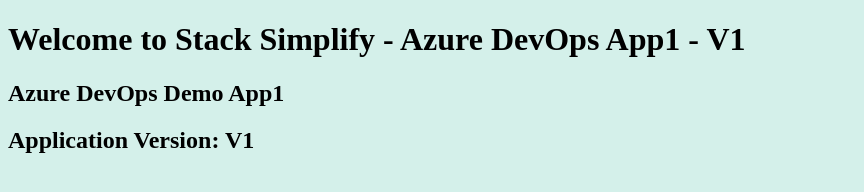
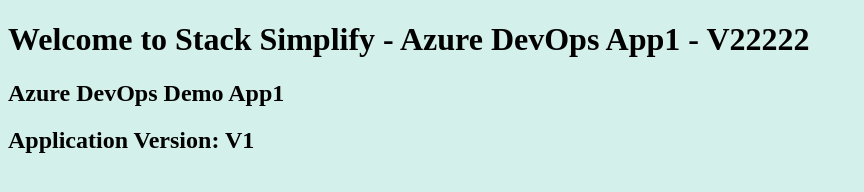
Before and after one commit to kamasuda2019/azure-devops-github-acr-aks-appkm3, a plain HTML site: page index.html in a window 1280 px wide. Shown: the whole page, without its empty margins (0-864 px from the left). Drawn offline with Linux system fonts and the light colour scheme.

Commit message:
V2commit

```diff
--- a/index.html
+++ b/index.html
@@ -1,7 +1,7 @@
 <!DOCTYPE html>
 <html>
    <body style="background-color:rgb(212, 240, 234);">
-      <h1>Welcome to Stack Simplify - Azure DevOps App1 - V1</h1>
+      <h1>Welcome to Stack Simplify - Azure DevOps App1 - V22222</h1>
       <h2>Azure DevOps Demo App1</h2>
       <h2>Application Version: V1</h2>
    </body>
```
